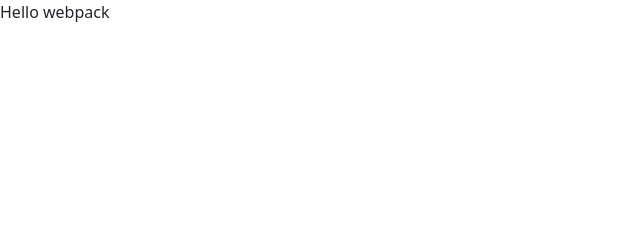
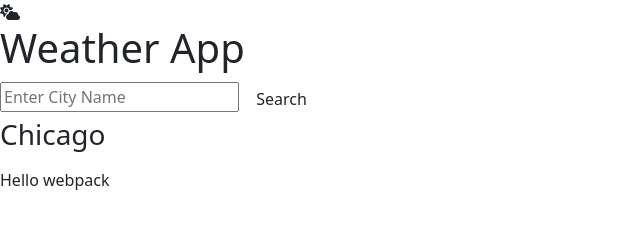
Before and after one commit to Vurnex/weather-app, a website built with webpack: page src/index.html in a window 1280 px wide. Shown: the whole page, without its empty margins (0-640 px from the left). Built offline with nearby package versions, Linux system fonts and the light colour scheme.

Commit message:
Add general html layout

```diff
--- a/src/index.html
+++ b/src/index.html
@@ -2,12 +2,58 @@
 <html>
     <head>
         <meta charset="utf-8">
-        <title></title>
-        <meta name="viewport" content="width=device-width, initial-scale=1">
+        <meta http-equiv="X-UA-Compatible" content="IE=edge">
+        <meta name="viewport" content="width=device-width, initial-scale=1.0">
+        <meta name="description" content="">
 
+        <title>Weather App</title>
+
+        <!--Icons-->
+
+        <script src="https://kit.fontawesome.com/86eae2e33f.js" crossorigin="anonymous"></script>
+
+
+        <!--Bootstrap-->
         <link href="https://cdn.jsdelivr.net/npm/bootstrap@5.3.0-alpha3/dist/css/bootstrap.min.css" rel="stylesheet" integrity="sha384-KK94CHFLLe+nY2dmCWGMq91rCGa5gtU4mk92HdvYe+M/SXH301p5ILy+dN9+nJOZ" crossorigin="anonymous">
         <script src="https://cdn.jsdelivr.net/npm/bootstrap@5.3.0-alpha3/dist/js/bootstrap.bundle.min.js" integrity="sha384-ENjdO4Dr2bkBIFxQpeoTz1HIcje39Wm4jDKdf19U8gI4ddQ3GYNS7NTKfAdVQSZe" crossorigin="anonymous"></script>
     </head>
     <body>
+
+        <header class="header">
+            <div class="logo">
+
+                <i class="fas fa-cloud-sun"></i>
+                <h1 class="logo-text">Weather App</h1>
+
+            </div>
+        </header>
+
+        <main>
+
+            <form class="form" id="searchForm" novalidate>
+
+                <input type="text" class="input" id="searchInput" placeholder="Enter City Name">
+                <button class="btn btn-submit" id="searchBtn" type="submit">Search</button>
+
+            </form>
+
+            <div class="search-result" id="searchResult">
+
+                <h3 id="cityName">Chicago</h3>
+                <p id="temperature"></p>
+                <p id="feelsLike"></p>
+                <p id="humidity"></p>
+                <p id="wind"></p>
+
+            </div>
+
+        </main>
+
     </body>
 </html>
+
+<!--Reference
+
+https://michalosman.github.io/weather-app/
+
+-->
```
